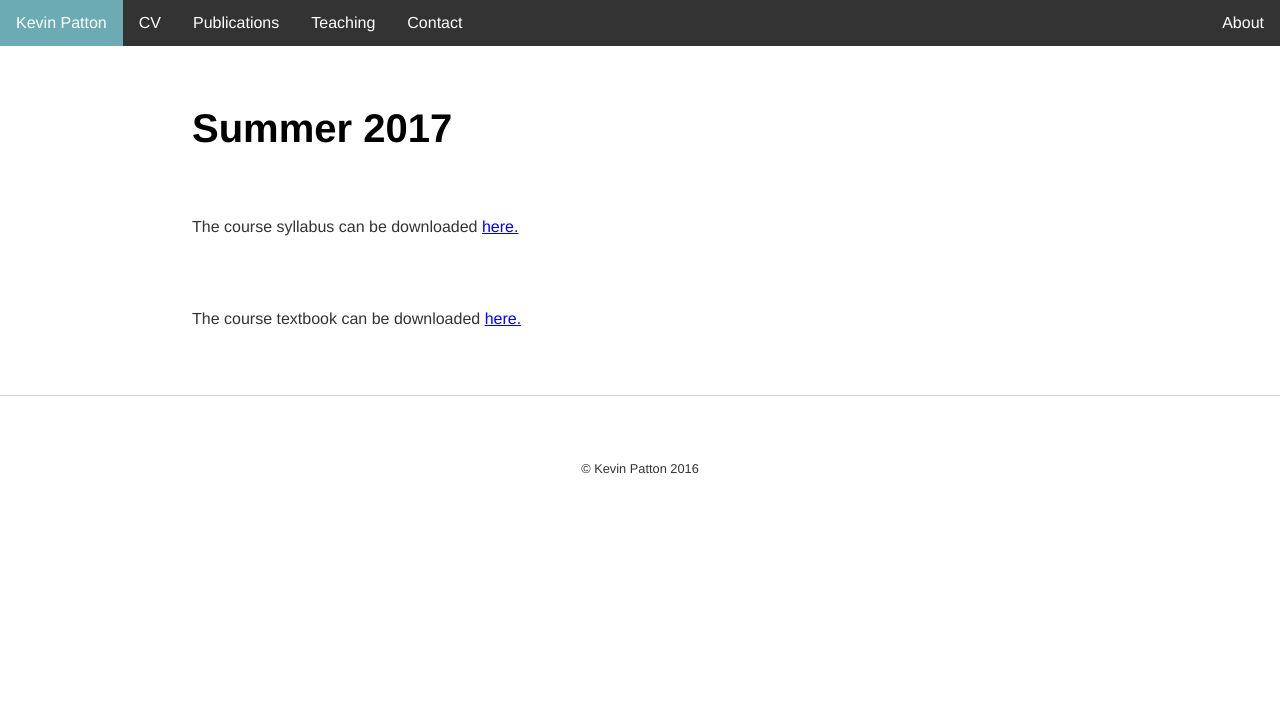
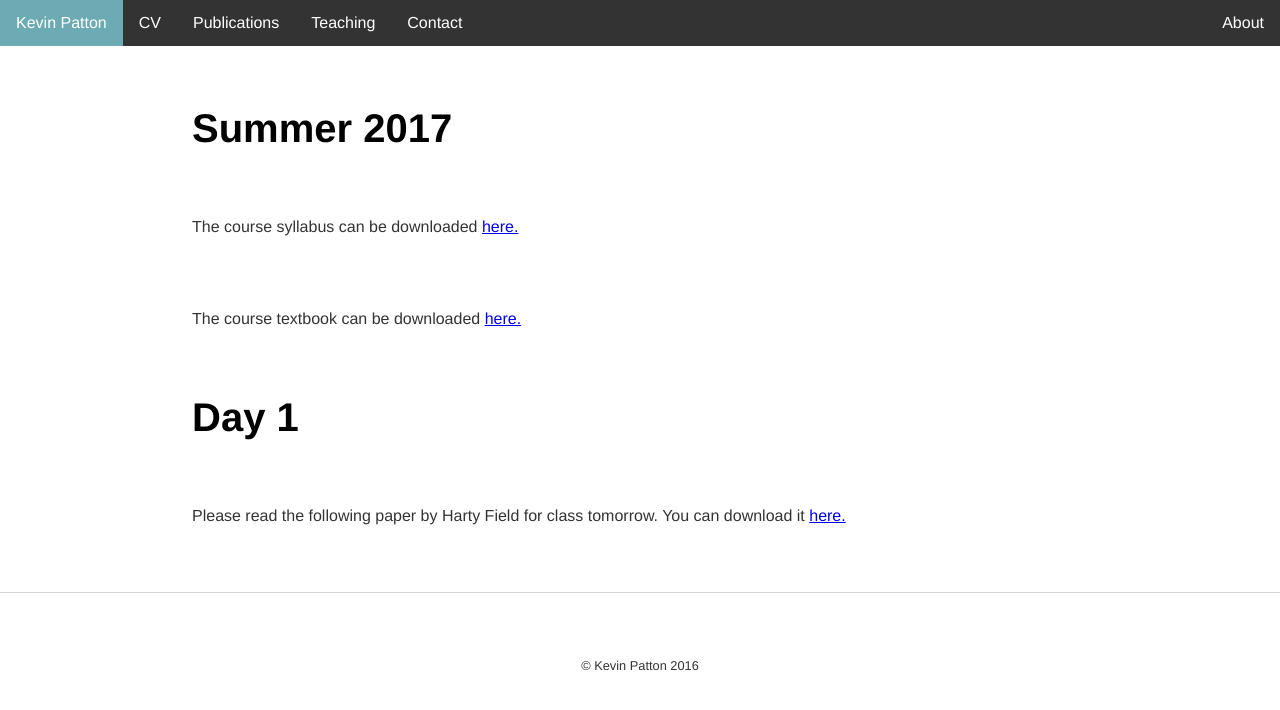
Before and after one commit to kevinjpatton/kevinjpatton.github.io, a Jekyll site: the page built from teaching/phil_110/index.html, in a window 1280 px wide. Shown: the top 710 px of the page. Built offline with Jekyll 4.4.1, drawn with Linux system fonts in a browser that asks for light colours; Markdown is read by kramdown in place of the engine named in the settings.

Commit message:
Update index.html

```diff
--- a/teaching/phil_110/index.html
+++ b/teaching/phil_110/index.html
@@ -5,3 +5,5 @@ title: Philosophy 110 - Kevin Patton
 <h1>Summer 2017</h1>
 <p>The course syllabus can be downloaded <a href=/teaching/phil_110/Phil110_Syllabus.pdf.pdf target="_blank">here.</a></p>
 <p>The course textbook can be downloaded <a href=/teaching/phil_110/Phil110_Textbook.pdf.pdf target="_blank">here.</a></p>
+<h1>Day 1</h1>
+<p> Please read the following paper by Harty Field for class tomorrow.  You can download it <a href=/teaching/phil_110/Hartry Field - Logic and Rationality.pdf target="_blank">here.</a></p>
```
